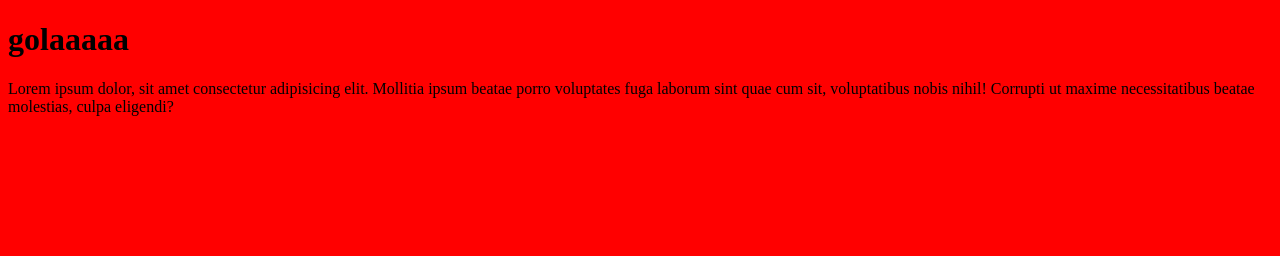
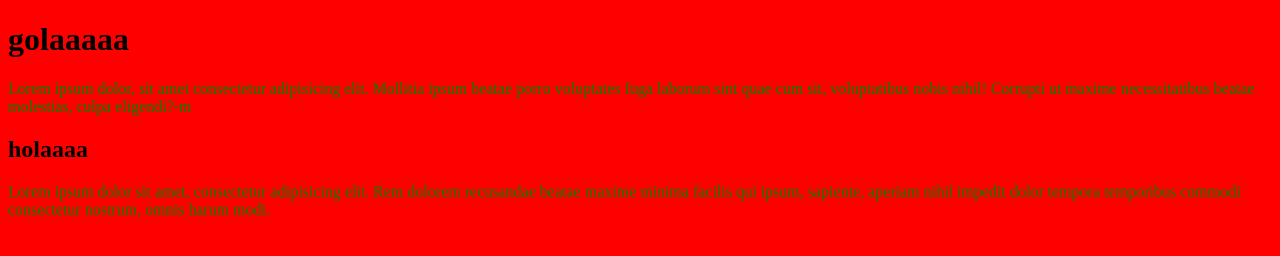
Before and after one commit to juanaugusto96/trabajos, a plain HTML site: page index.html in a window 1280 px wide. Drawn offline with Linux system fonts and the light colour scheme.

Commit message:
h2 y p y color p

```diff
--- a/estilos/estilos.css
+++ b/estilos/estilos.css
@@ -1,3 +1,6 @@
 body{
     background-color: red;
 }
+p {
+    color: green;
+}
--- a/index.html
+++ b/index.html
@@ -9,7 +9,9 @@
 </head>
 <body>
     <h1>golaaaaa</h1>
-    <p>Lorem ipsum dolor, sit amet consectetur adipisicing elit. Mollitia ipsum beatae porro voluptates fuga laborum sint quae cum sit, voluptatibus nobis nihil! Corrupti ut maxime necessitatibus beatae molestias, culpa eligendi?</p>
+    <p>Lorem ipsum dolor, sit amet consectetur adipisicing elit. Mollitia ipsum beatae porro voluptates fuga laborum sint quae cum sit, voluptatibus nobis nihil! Corrupti ut maxime necessitatibus beatae molestias, culpa eligendi?-m</p>
+    <h2>holaaaa</h2>
+    <p>Lorem ipsum dolor sit amet, consectetur adipisicing elit. Rem dolorem recusandae beatae maxime minima facilis qui ipsum, sapiente, aperiam nihil impedit dolor tempora temporibus commodi consectetur nostrum, omnis harum modi.</p>
 
 </body>
 </html>
```
